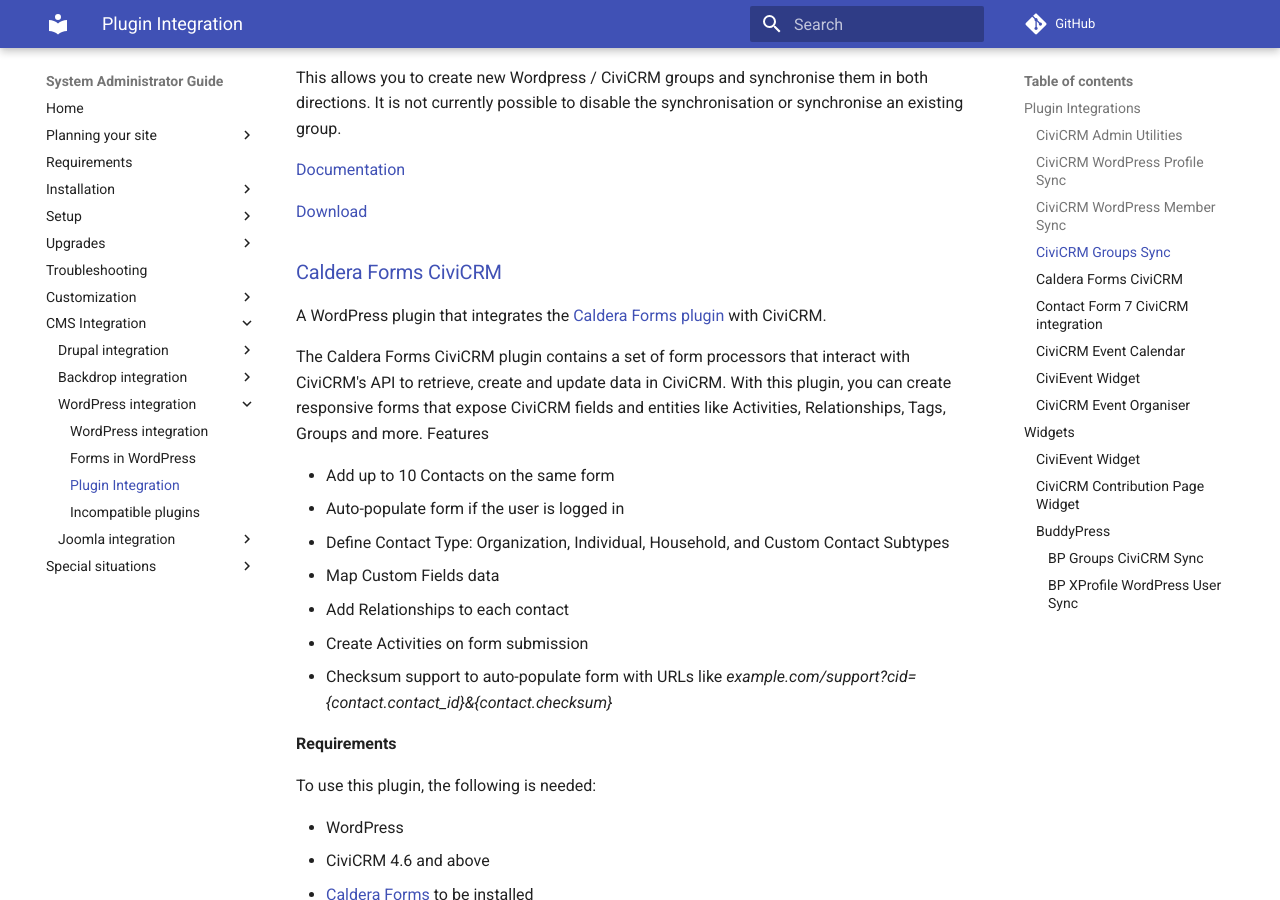
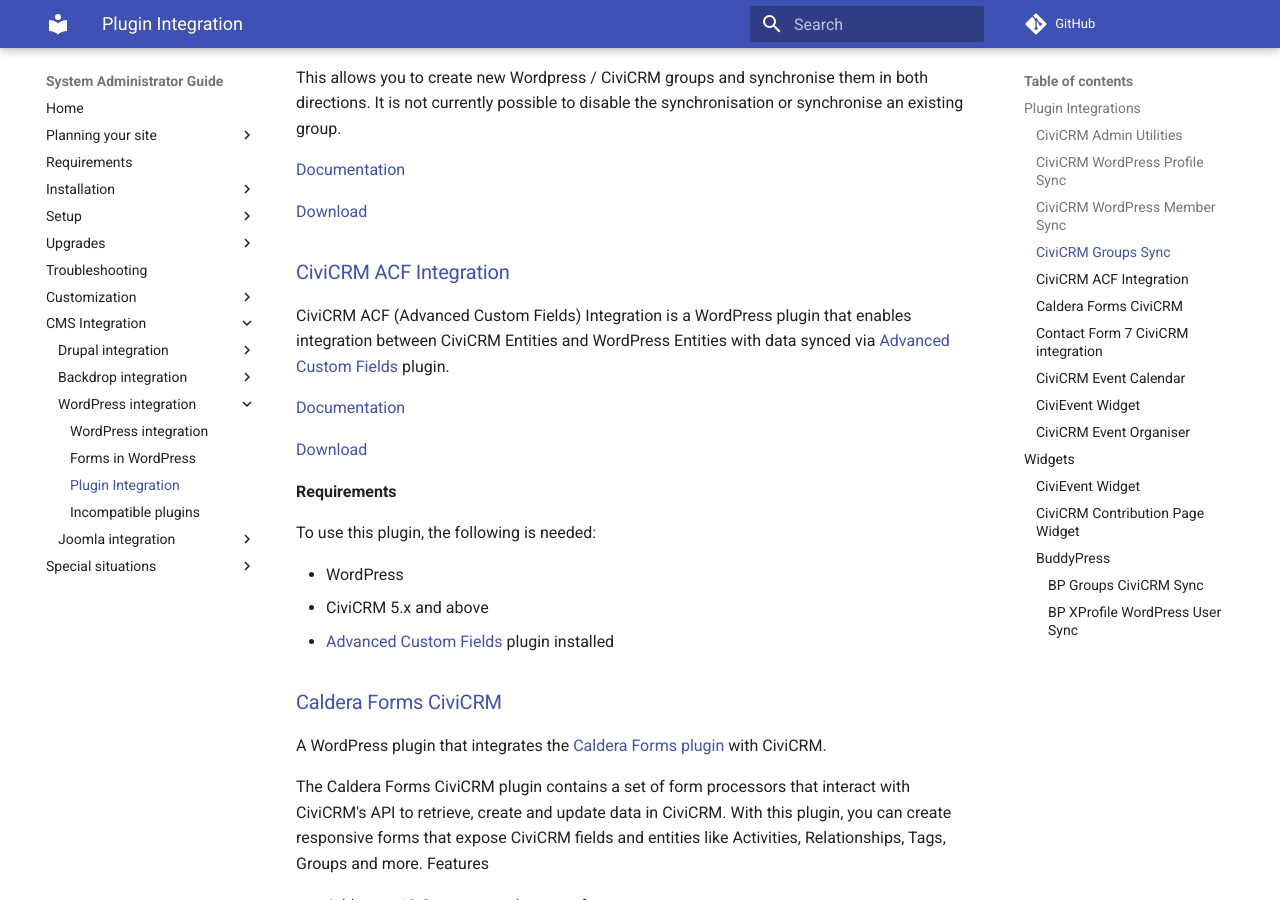
Before and after one commit to civicrm/civicrm-sysadmin-guide, an MkDocs documentation site: the page built from docs/integration/wordpress/plugins.md, in a window 1280 px wide and 900 px high, scrolled down 1313 px. Built offline with MkDocs 1.6.1 and Material for MkDocs 9.7.7, drawn with Linux system fonts in a browser that asks for light colours; comment, search, counter and statistics services are not loaded.

Commit message:
Add CiviCRM ACF Integration plugin
Add CiviCRM ACF Integration plugin

```diff
--- a/docs/integration/wordpress/plugins.md
+++ b/docs/integration/wordpress/plugins.md
@@ -40,6 +40,22 @@ It is not currently possible to disable the synchronisation or synchronise an ex
 [Documentation](https://develop.tadpole.cc/plugins/civicrm-groups-sync/blob/master/README.md)
 
 [Download](https://develop.tadpole.cc/plugins/civicrm-groups-sync)
+
+### [CiviCRM ACF Integration](https://github.com/christianwach/civicrm-acf-integration)
+
+CiviCRM ACF (Advanced Custom Fields) Integration is a WordPress plugin that enables integration between CiviCRM Entities and WordPress Entities with data synced via [Advanced Custom Fields](https://wordpress.org/plugins/advanced-custom-fields/) plugin.
+
+[Documentation](https://github.com/christianwach/civicrm-acf-integration/blob/master/README.md)
+
+[Download](https://github.com/christianwach/civicrm-acf-integration)
+
+**Requirements**
+
+To use this plugin, the following is needed:
+
+* WordPress
+* CiviCRM 5.x and above
+* [Advanced Custom Fields](https://wordpress.org/plugins/advanced-custom-fields/) plugin installed
 
 ### [Caldera Forms CiviCRM](https://github.com/mecachisenros/caldera-forms-civicrm)
 
```
